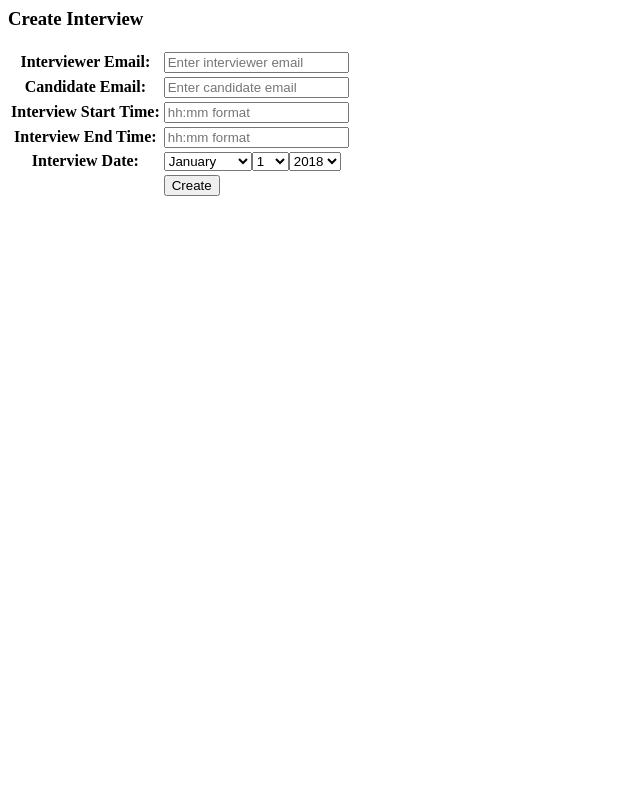
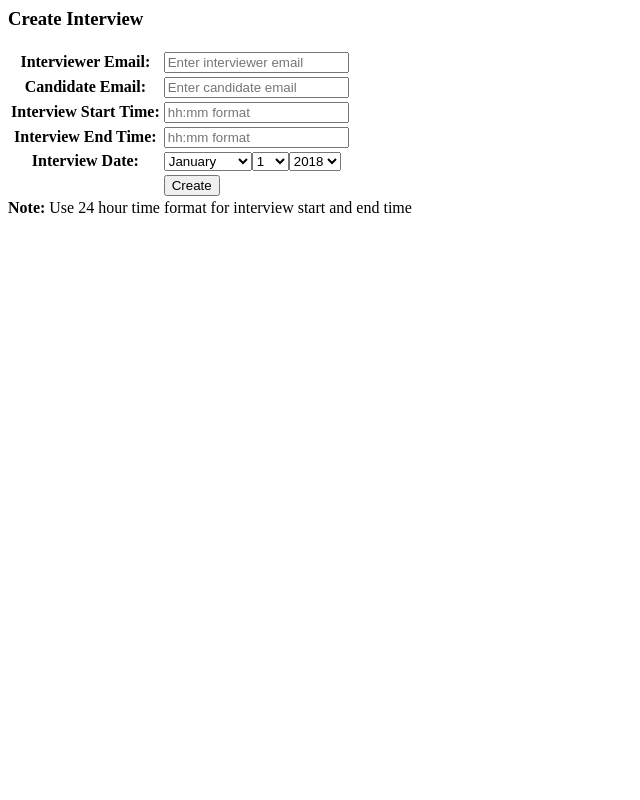
Before and after one commit to Ram81/Django_Polls_App, a Django app: page /add/ in a window 1280 px wide. Shown: the whole page, without its empty margins (0-640 px from the left). Run offline with Django 3.2, Linux system fonts and the light colour scheme.

```diff
--- a/dashboard/templates/dashboard/add.html
+++ b/dashboard/templates/dashboard/add.html
@@ -14,5 +14,6 @@
 			</tr>
 		</form>
 	</table>
+	<b>Note:</b> Use 24 hour time format for interview start and end time
 </body>
 </html>
--- a/dashboard/templates/dashboard/edit.html
+++ b/dashboard/templates/dashboard/edit.html
@@ -14,5 +14,6 @@
 			</tr>
 		</form>
 	</table>
+	<b>Note:</b> Use 24 hour time format for interview start and end time
 </body>
 </html>
```
Also changed, not shown: dashboard/forms.py (+10 -0 lines), db.sqlite3, 2 other files.
